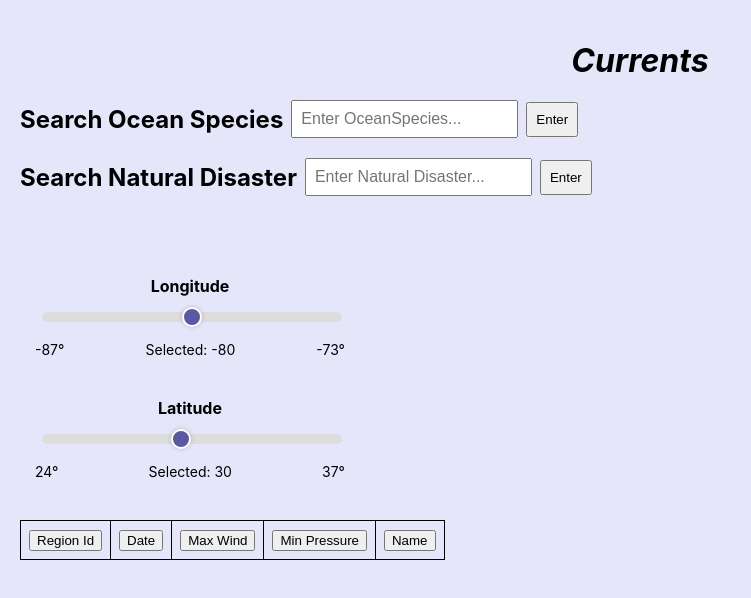
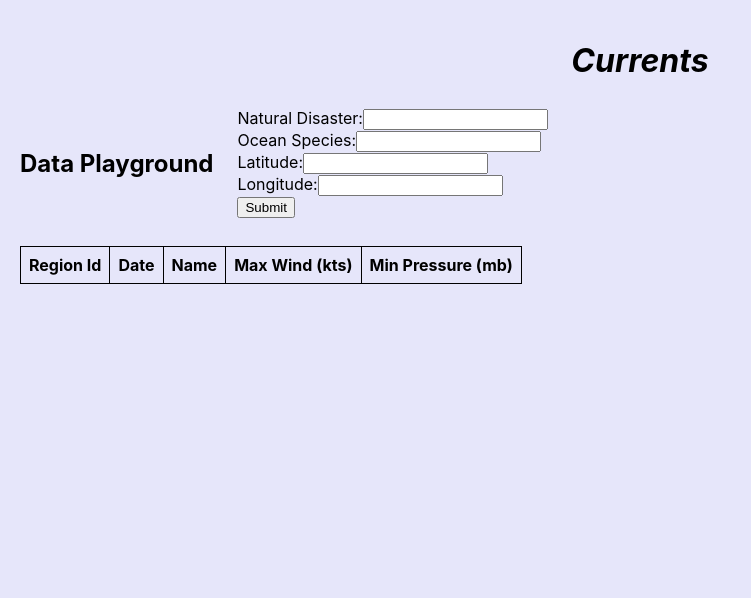
Before and after one commit to cs411-alawini/fa24-cs411-team097-IlliniCoders, a React (Create React App) app in the folder currents/client/: page / in a window 1280 px wide. Shown: the top 598 px of the page, without its empty margins (0-751 px from the left). Built offline with nearby package versions, Linux system fonts and the light colour scheme.

Commit message:
changed search type to form

```diff
--- a/currents/client/src/components/naturalDisasterSearch.tsx
+++ b/currents/client/src/components/naturalDisasterSearch.tsx
@@ -1,45 +1,89 @@
-import React, { useState, ChangeEvent } from 'react';
-import axios from 'axios'
+import React, { useState, ChangeEvent } from "react";
+import axios from "axios";
 
 interface nds {
-    get_result: (result: any[])=>void;
+  get_result: (result: any[]) => void;
 }
-const NaturalDisasterSearch: React.FC<nds> = ({get_result}) => {
-    const [query, setQuery] = useState<string>(''); // Define the state type as string
 
-    const handleInputChange = (event: ChangeEvent<HTMLInputElement>) => {
-        setQuery(event.target.value); // Update the query with the input value
+const NaturalDisasterSearch: React.FC<nds> = ({ get_result }) => {
+  const [formData, setFormData] = useState({
+    natural_disaster: "",
+    ocean_species: "",
+    latitude: "",
+    longitude: "",
+  });
+
+  const handleChange = (event: ChangeEvent<HTMLInputElement>) => {
+    const { name, value } = event.target;
+    setFormData((prevState) => ({ ...prevState, [name]: value }));
   };
 
   const sendData = async () => {
     try {
-            const res = await axios.post('http://127.0.0.1:5000/data', {query});
-            console.log(res.data);
-            get_result(res.data)
-
+      const res = await axios.post("http://127.0.0.1:5000/data", formData, {
+        headers: { "Content-Type": "application/json" }, // Ensure JSON payload
+      });
+      console.log("Response:", res.data);
+      get_result(res.data.data); // Use `data` key from response
     } catch (error) {
       console.error("Error sending data:", error);
     }
   };
 
-    const handleSearch = () => {
-        // set results to be what the database returns
-        console.log(`Query: ${query}`); // Perform search logic here
-        sendData();
+  const handleSearch = (event: React.FormEvent<HTMLFormElement>) => {
+    event.preventDefault(); // Prevent page reload
+    console.log("Form Data:", formData);
+    sendData(); // Send form data to the backend
   };
 
   return (
     <div>
+      <form
+        onSubmit={handleSearch}
+        style={{ padding: "8px", marginLeft: "8px" }}
+      >
+        <label>
+          Natural Disaster:
           <input
             type="text"
-                value={query}
-                onChange={handleInputChange}
-                placeholder="Enter Natural Disaster..."
-                style={{ padding: '8px', fontSize: '16px' }}
+            name="natural_disaster"
+            value={formData.natural_disaster}
+            onChange={handleChange}
           />
-            <button onClick={handleSearch} style={{ padding: '8px', marginLeft: '8px' }}>
-                Enter
-            </button>
+        </label>
+        <br />
+        <label>
+          Ocean Species:
+          <input
+            type="text"
+            name="ocean_species"
+            value={formData.ocean_species}
+            onChange={handleChange}
+          />
+        </label>
+        <br />
+        <label>
+          Latitude:
+          <input
+            type="text"
+            name="latitude"
+            value={formData.latitude}
+            onChange={handleChange}
+          />
+        </label>
+        <br />
+        <label>
+          Longitude:
+          <input
+            type="text"
+            name="longitude"
+            value={formData.longitude}
+            onChange={handleChange}
+          />
+        </label>
+        <br />
+        <input type="submit" value="Submit" />
+      </form>
     </div>
   );
 };
--- a/currents/client/src/components/searchTable.tsx
+++ b/currents/client/src/components/searchTable.tsx
@@ -1,70 +1,42 @@
-import React, { useState, ChangeEvent } from 'react';
-import "./searchTable.css"
-import axios from 'axios'
-// Users can search based on a region ID
+import React from "react";
+import "./searchTable.css";
+
 interface st {
   data: any[];
 }
 
+const SearchTable: React.FC<st> = ({ data }) => {
+  const data_array: any[] = Array.isArray(data) ? data : [];
+  const rows = data_array.map((element: any, idx: number) => {
+    const values = Array.isArray(element) ? element : Object.values(element);
 
-
-
-const SearchTable : React.FC<st> = ({data}) => {
-    const data_array: any[] = Object.values(data)[0] || [];
-    const rows = data_array.map((element:any[], idx:number) => {
-        console.log(Object.values(data)[0][0]);
-        console.log(element);
     return (
       <tr key={idx}>
-        <td>{element[0]}</td>
-        <td>{element[1]}</td>
-        <td>{element[2]}</td>
-        <td>{element[3]}</td>
-        <td>{element[4]}</td>
+        <td>{values[0]}</td>
+        <td>{values[1]}</td>
+        <td>{values[2]}</td>
+        <td>{values[3]}</td>
+        <td>{values[4]}</td>
       </tr>
     );
   });
-    const sort_column = (column: String) =>{
-    //TODO
-    console.log(column);
-    };
-    const handleSearch = () => {
-    console.log(data);
-    };
+
   return (
     <div>
-                <table className='table'>
+      <table className="table">
         <thead>
           <tr>
-                                    <th>
-                                    <button  onClick={()=> sort_column("")}>Region Id</button>
-                                </th>
-                                <th>
-                                    <button  onClick={()=> sort_column("")}>Date</button>
-                                </th>
-                                 <th>
-                                    <button  onClick={()=> sort_column("")}>Max Wind</button>
-                                </th>
-                                <th>
-                                    <button  onClick={()=> sort_column("")}>Min Pressure</button>
-                                </th>
-
-                                <th>
-                                    <button  onClick={()=> sort_column("")}>Name</button>
-                                </th>
-
-
-
-
+            <th>Region Id</th>
+            <th>Date</th>
+            <th>Name</th>
+            <th>Max Wind (kts)</th>
+            <th>Min Pressure (mb)</th>
           </tr>
         </thead>
-                <tbody>
-                    {rows}
-                </tbody>
+        <tbody>{rows}</tbody>
       </table>
     </div>
   );
 };
 
-
 export default SearchTable;
--- a/currents/client/src/pages/main.tsx
+++ b/currents/client/src/pages/main.tsx
@@ -1,8 +1,5 @@
 import React, {useState} from "react";
-import OceanSpeciesSearch from "../components/oceanSpeciesSearch";
 import NaturalDisasterSearch from "../components/naturalDisasterSearch";
-import LatSlider from "../components/latSlider"
-import LongSlider from "../components/longSlider"
 import SearchTable from "../components/searchTable"
 
 const MainPage: React.FC = () => {
@@ -12,24 +9,14 @@ const MainPage: React.FC = () => {
             <h1 style={{ fontStyle: 'italic', marginBottom: '20px', textAlign: 'center' }}>Currents</h1>
             <div style={{ display: 'flex', flexDirection: 'column', alignItems: 'flex-start', gap: '20px' }}>
                 <div style={{ display: 'flex', alignItems: 'center', gap: '8px' }}>
-                    <h2 style={{ margin: 0 }}>Search Ocean Species</h2>
-                    <OceanSpeciesSearch />
-                </div>
-                <div style={{ display: 'flex', alignItems: 'center', gap: '8px' }}>
-                    <h2 style={{ margin: 0 }}>Search Natural Disaster</h2>
+                    <h2 style={{ margin: 0 }}>Data Playground</h2>
                     <NaturalDisasterSearch get_result={set_result}/>
-                </div>
-                <div style={{ marginTop: '40px' }}> {/* Optional spacing for layout */}
-                    <LongSlider />
-                    <LatSlider />
                 </div>
                 <SearchTable data={result}/>
                 <div>
-
                 </div>
             </div>
         </div>
     );
 }
-
 export default MainPage;
```
Also changed, not shown: 2 other files (tests, documents, lock files or other folders). Lines whose indentation alone changed are shown as unchanged.
